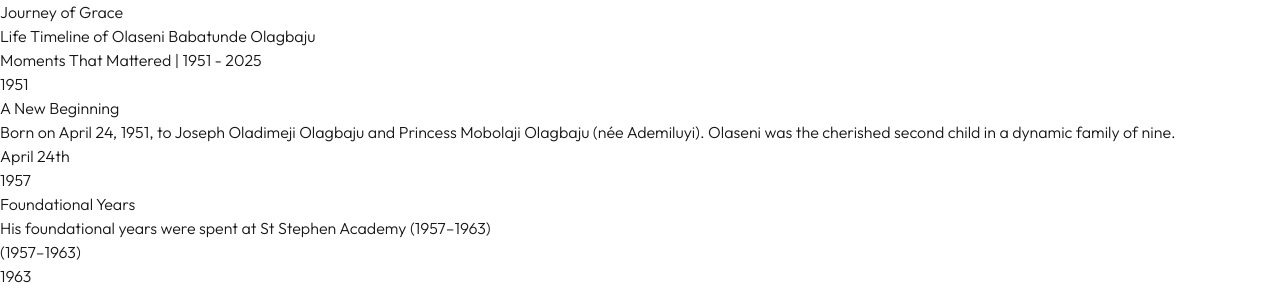
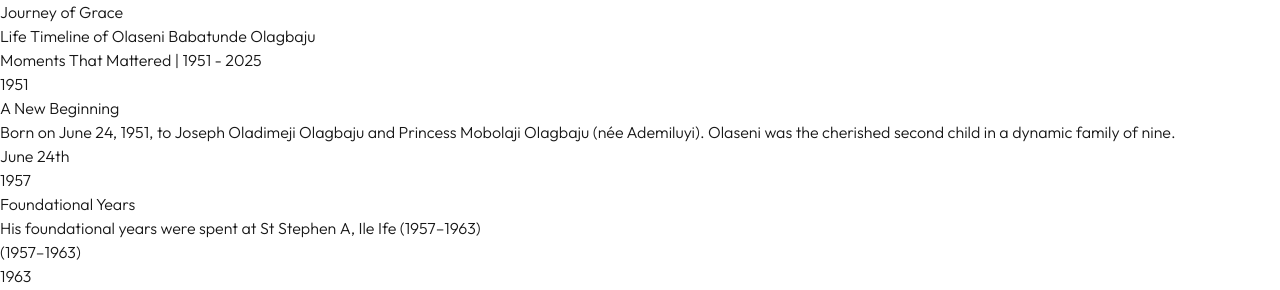
Before and after one commit to odemakin-victoria/memorial-site, a Next.js app: page /LandingPage/pages/Timeline in a window 1280 px wide. Shown: the top 290 px of the page. Built offline with nearby package versions, Linux system fonts and the light colour scheme.

Commit message:
chores: update modifications

```diff
--- a/src/pages/LandingPage/pages/Obituary.tsx
+++ b/src/pages/LandingPage/pages/Obituary.tsx
@@ -236,7 +236,7 @@ const Obituary = () => {
           </p>
 
           <p className="mb-4 clear-left paragraph-hover animate-fade-in-up delay-600">
-            Born on April 24, 1951, to Joseph Oladimeji Olagbaju and Princess Mobolaji Olagbaju (née Ademiluyi), Olaseni was the cherished second child in a dynamic family of nine. His foundational years were spent at St Stephen Academy (1957–1963) and Molusi College, Ijebu Igbo (1963–1968), where the seeds of his intellectual curiosity were first sown. His passion led him to Obafemi Awolowo University (OAU), where he graduated in 1974 with a BSc in Microbiology.
+            Born on June 24, 1951, to Joseph Oladimeji Olagbaju and Princess Mobolaji Olagbaju (née Ademiluyi), Olaseni was the cherished second child in a dynamic family of nine. His foundational years were spent at St Stephen Academy (1957–1963) and Molusi College, Ijebu Igbo (1963–1968), where the seeds of his intellectual curiosity were first sown. His passion led him to Obafemi Awolowo University (OAU), where he graduated in 1974 with a BSc in Microbiology.
           </p>
 
           <p className="mb-4 paragraph-hover animate-fade-in-up delay-100">
--- a/src/pages/LandingPage/pages/Timeline.tsx
+++ b/src/pages/LandingPage/pages/Timeline.tsx
@@ -7,16 +7,16 @@ const Timeline = () => {
   const timelineData = [
     {
       year: "1951",
-      date: "April 24th",
+      date: "June 24th",
       title: "A New Beginning",
-      description: "Born on April 24, 1951, to Joseph Oladimeji Olagbaju and Princess Mobolaji Olagbaju (née Ademiluyi). \nOlaseni was the cherished second child in a dynamic family of nine.",
+      description: "Born on June 24, 1951, to Joseph Oladimeji Olagbaju and Princess Mobolaji Olagbaju (née Ademiluyi). \nOlaseni was the cherished second child in a dynamic family of nine.",
       icon: ""
     },
     {
       year: "1957",
       date: "(1957–1963)",
       title: "Foundational Years",
-      description: "His foundational years were spent at St Stephen Academy (1957–1963)",
+      description: "His foundational years were spent at St Stephen A, Ile Ife (1957–1963)",
       icon: ""
     },
     {
```
